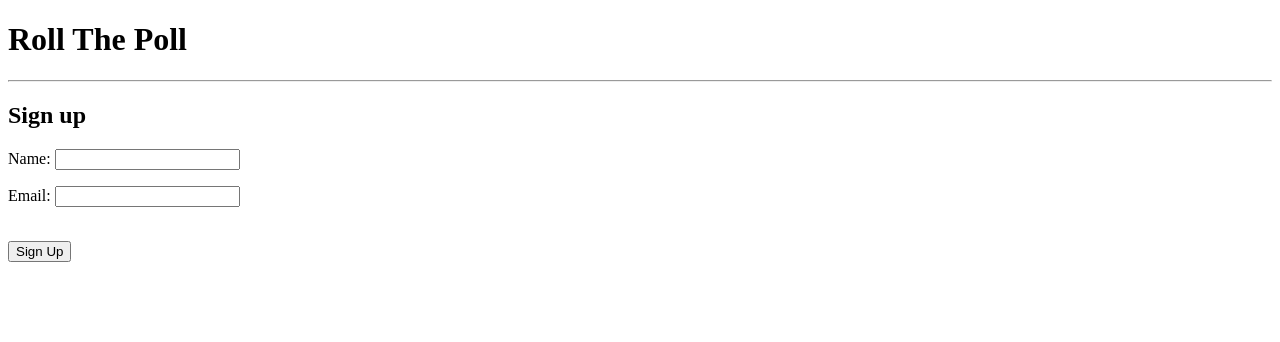
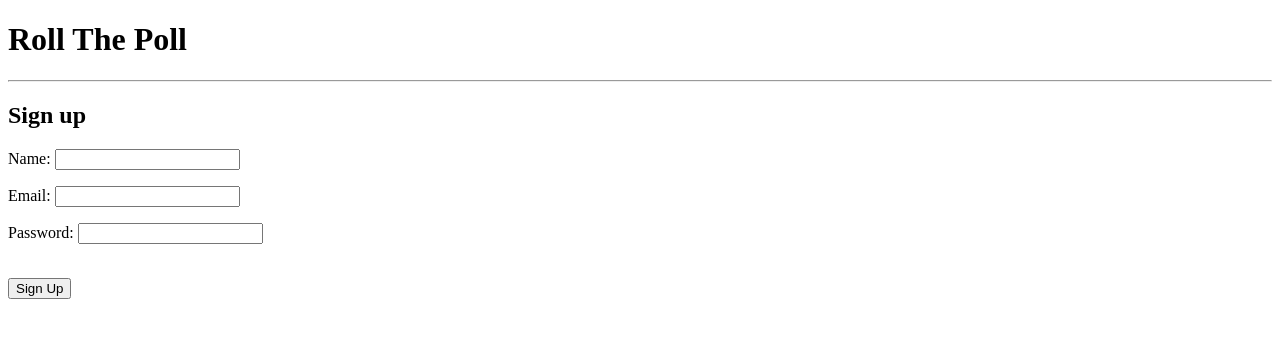
Before and after one commit to utkbansal/roll-the-poll, a Flask app: page /signup in a window 1280 px wide. Shown: the top 342 px of the page. Run offline with Flask 2, Linux system fonts and the light colour scheme.

Commit message:
Implemented signup without pwd hashing

```diff
--- a/app/forms.py
+++ b/app/forms.py
@@ -2,9 +2,9 @@ from flask.ext.wtf import Form
 from wtforms import StringField, PasswordField, SubmitField
 from wtforms.validators import DataRequired, Email
 
+
 class SignupForm(Form):
-    name = StringField('Name', validators = [DataRequired()])
-
-    email = StringField('Email ID', validators = [DataRequired(), Email()])
-
+    name = StringField('Name', validators=[DataRequired()])
+    email = StringField('Email ID', validators=[DataRequired(), Email()])
+    password = PasswordField('Password', validators=[DataRequired()])
     submit = SubmitField('Submit')
--- a/app/templates/signup.html
+++ b/app/templates/signup.html
@@ -7,11 +7,18 @@
     {% for error in form.errors.name %}
     <span style="color:red;">[{{error}}]</span>
     {% endfor %}
+
     <p>Email: {{form.email}}</p>
     {% for error in form.errors.email %}
     <span style="color:red;">[{{error}}]</span>
     {% endfor %}
+
+    <p>Password: {{ form.password }}</p>
+    {% for error in form.errors.password %}
+    <span style="color:red;">[{{error}}]</span>
+    {% endfor %}
     <br>
+
     <input type = "submit" value = "Sign Up">
 </form>
 {% endblock %}
--- a/app/views.py
+++ b/app/views.py
@@ -1,7 +1,8 @@
 from app import app
 from flask import render_template, flash, redirect, url_for
 from forms import SignupForm
-
+from werkzeug.security import generate_password_hash
+from app import models, db
 
 @app.route('/')
 @app.route('/index')
@@ -12,6 +13,13 @@ def index():
 def signup():
     form = SignupForm()
     if form.validate_on_submit():
+        user = models.User(name = form.name.data,
+                                    email = form.email.data,
+                                    password_hash = form.password.data
+        )
+        db.session.add(user)
+        db.session.commit()
+
         flash('Sign Up Sucessful')
         return redirect(url_for('index'))
     return render_template('signup.html', title = 'Sign Up', form = form)
```
Also changed, not shown: app/models.py (+18 -5 lines).
